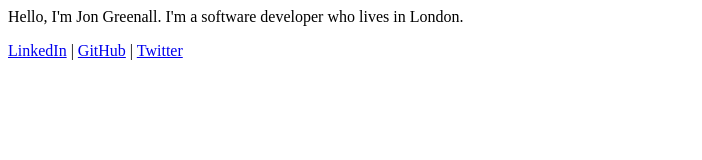
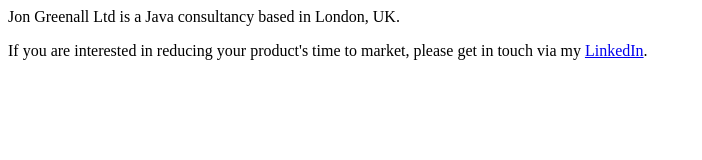
Before and after one commit to jongreenall/jongreenall.github.io, a plain HTML site: page index.html in a window 1280 px wide. Shown: the whole page, without its empty margins (0-702 px from the left). Drawn offline with Linux system fonts and the light colour scheme.

Commit message:
Update index.html

```diff
--- a/index.html
+++ b/index.html
@@ -2,7 +2,7 @@
 <head>
 </head>
 <body>
-<p>Hello, I'm Jon Greenall. I'm a software developer who lives in London.</p>
-<p><a href="http://uk.linkedin.com/pub/jon-greenall/4b/308/639">LinkedIn</a> | <a href="https://github.com/jongreenall">GitHub</a> | <a href="http://twitter.com/jongreenall">Twitter</a></p>
+<p>Jon Greenall Ltd is a Java consultancy based in London, UK.</p>
+<p>If you are interested in reducing your product's time to market, please get in touch via my <a href="http://uk.linkedin.com/pub/jon-greenall/4b/308/639">LinkedIn</a>.</p>
 </body>
 </html>
```
